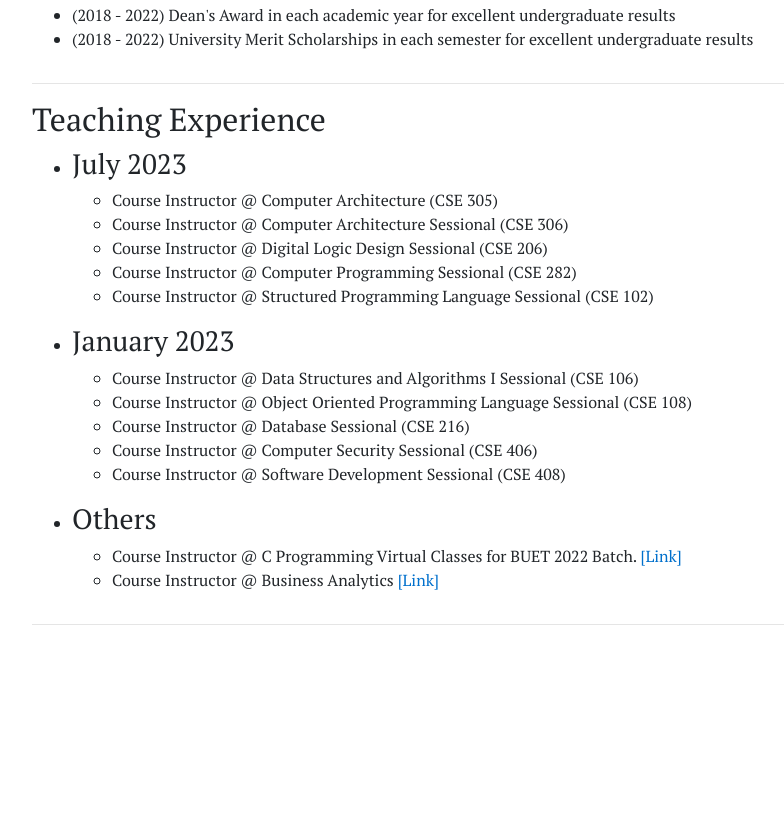
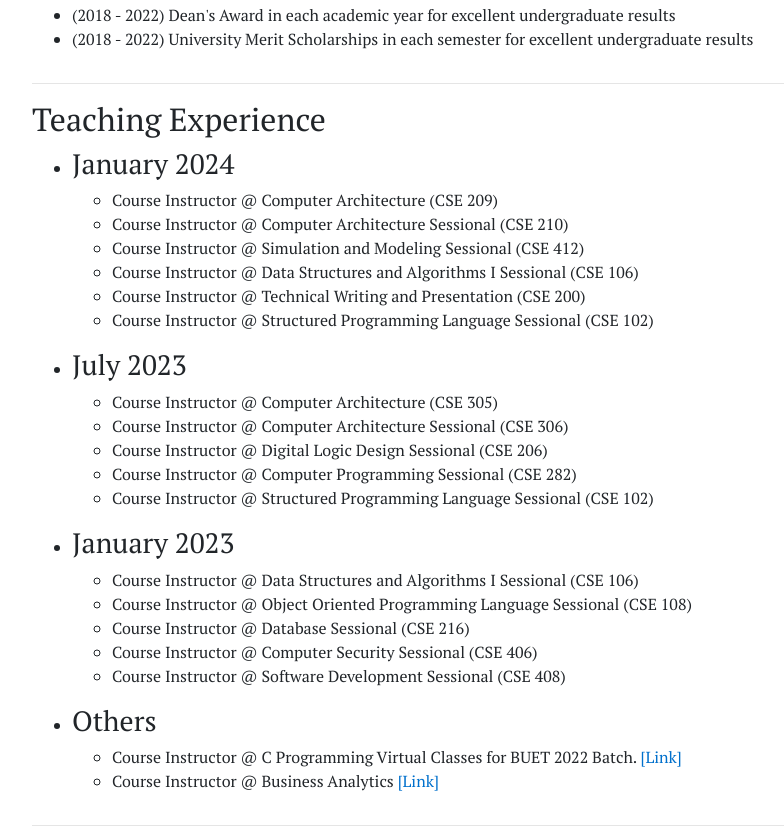
Before and after one commit to SaemHasan/SaemHasan.github.io, a plain HTML site: page index.html in a window 1280 px wide. Shown: the part 2029-2859 px from the top of the page, without its empty margins (53-837 px from the left). Before the commit the page ends 2670 px from the top, so only its background shows below. Drawn offline with nearby package versions, Linux system fonts and the light colour scheme.

Commit message:
Update Jan 2024 Term

```diff
--- a/index.html
+++ b/index.html
@@ -341,6 +341,30 @@
                 <div class="col">
                     <h2>Teaching Experience</h2>
                     <ul>
+                        <li> <h3>January 2024</h3>
+                            <ul>
+                                <li>
+                                    Course Instructor @ Computer Architecture (CSE 209)
+                                </li>
+                                <li>
+                                    Course Instructor @ Computer Architecture Sessional (CSE 210)
+                                </li>
+                                <li>
+                                    Course Instructor @ Simulation and Modeling Sessional (CSE 412)
+                                </li>
+                                <li>
+                                    Course Instructor @ Data Structures and Algorithms I Sessional (CSE 106)
+                                </li>
+                                <li>
+                                    Course Instructor @ Technical Writing and Presentation (CSE 200)
+                                </li>
+                                <li>
+                                    Course Instructor @ Structured Programming Language Sessional (CSE 102)
+                                </li>
+                            </ul>
+                        </li>
+                    </ul>
+                    <ul>
                         <li> <h3>July 2023</h3>
                             <ul>
                                 <li>
```
